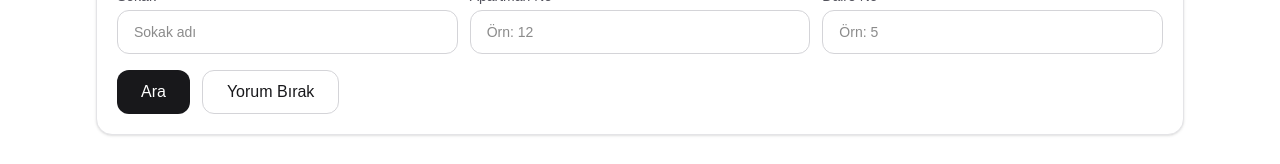
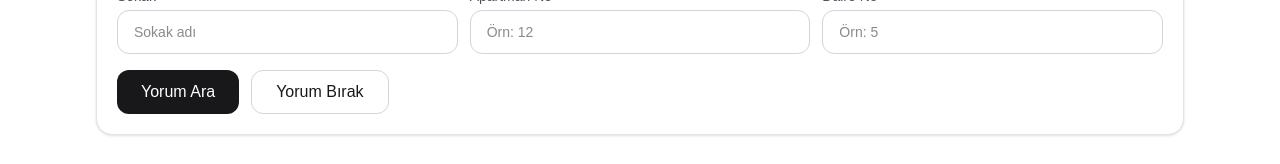
Before and after one commit to aycademirok-star/kiracinot, a Next.js app: page / in a window 1280 px wide. Shown: the part 231-395 px from the top of the page. Built offline with nearby package versions, Linux system fonts and the light colour scheme; no server answers; the database is empty.

Commit message:
ara butonu guncellendi

```diff
--- a/src/app/page.tsx
+++ b/src/app/page.tsx
@@ -196,7 +196,7 @@ export default function Home() {
         <div className="mt-4 flex gap-3">
           <button onClick={() => fetchData(true)} disabled={loading}
             className="h-11 rounded-xl bg-zinc-900 px-6 font-medium text-white hover:bg-zinc-700 disabled:opacity-50">
-            {loading ? "Aranıyor..." : "Ara"}
+            {loading ? "Aranıyor..." : "Yorum Ara"}
           </button>
           <Link href="/yorum-ekle"
             className="h-11 rounded-xl border border-zinc-300 px-6 font-medium text-zinc-900 hover:bg-zinc-50 flex items-center">
```
